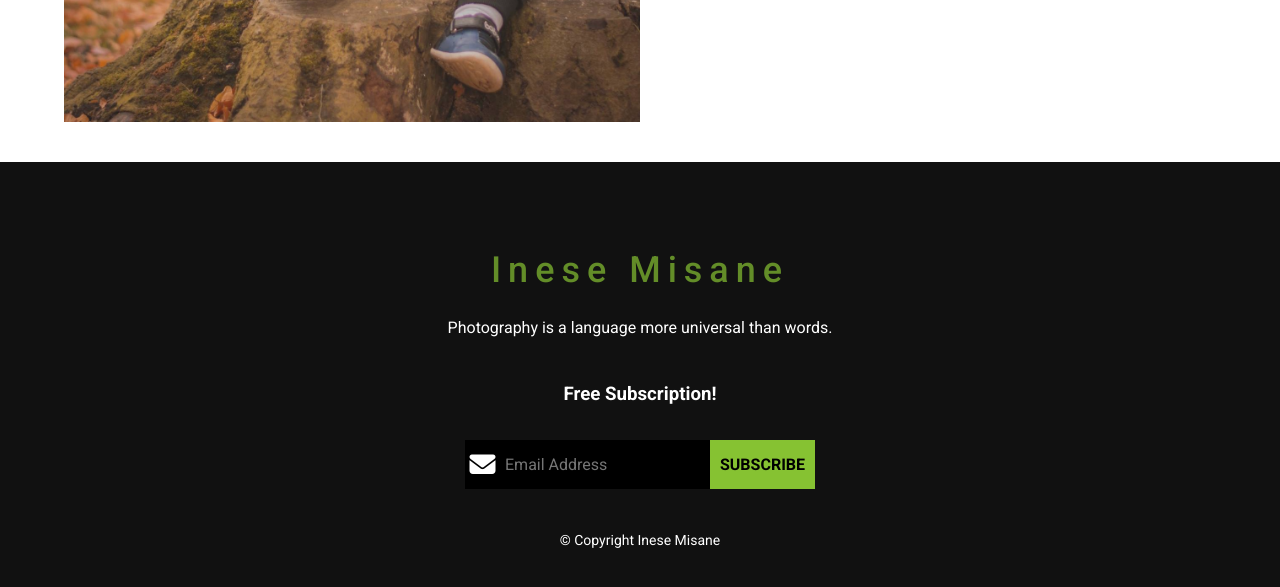
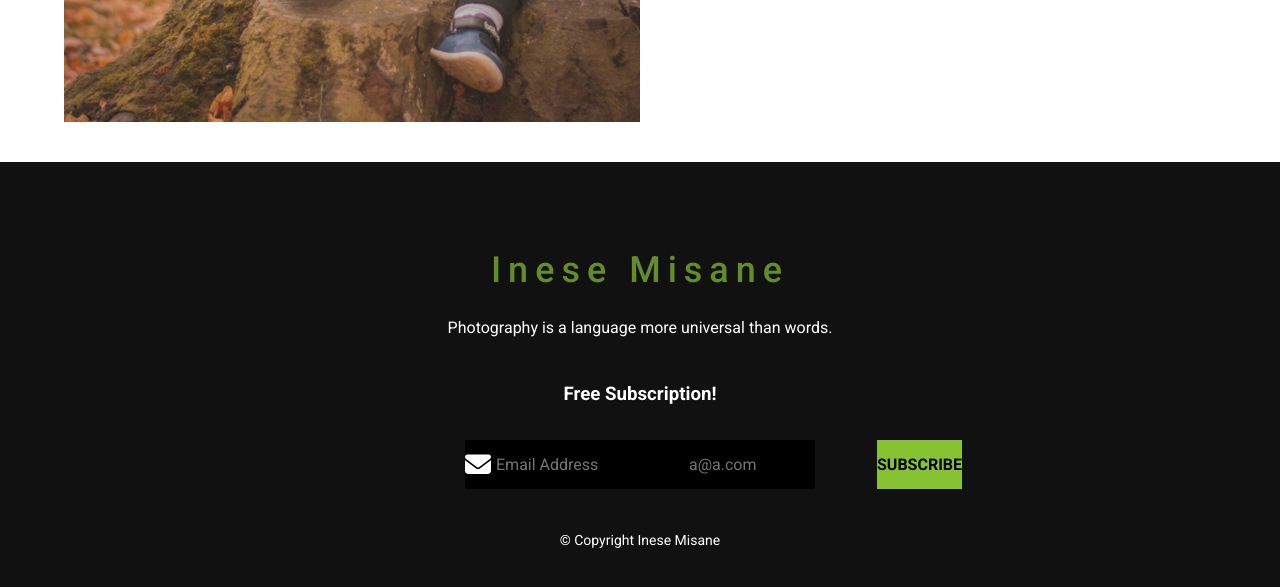
Before and after one commit to DinoPopsik/Mid-Project, a plain HTML site: page index.html in a window 1280 px wide. Shown: the part 3164-3751 px from the top of the page. Drawn offline with Linux system fonts and the light colour scheme.

Commit message:
Update index.html

```diff
--- a/index.html
+++ b/index.html
@@ -160,6 +160,7 @@
         <i class = "fas fa-envelope"></i>
         <input type="email" id = "email"
         placeholder="Email Address">
+         <input type="email" id="input2"name='e-mail' placeholder="a@a.com" />
         <button type="submit">SUBSCRIBE</button>
     </div>
 </div>
```
